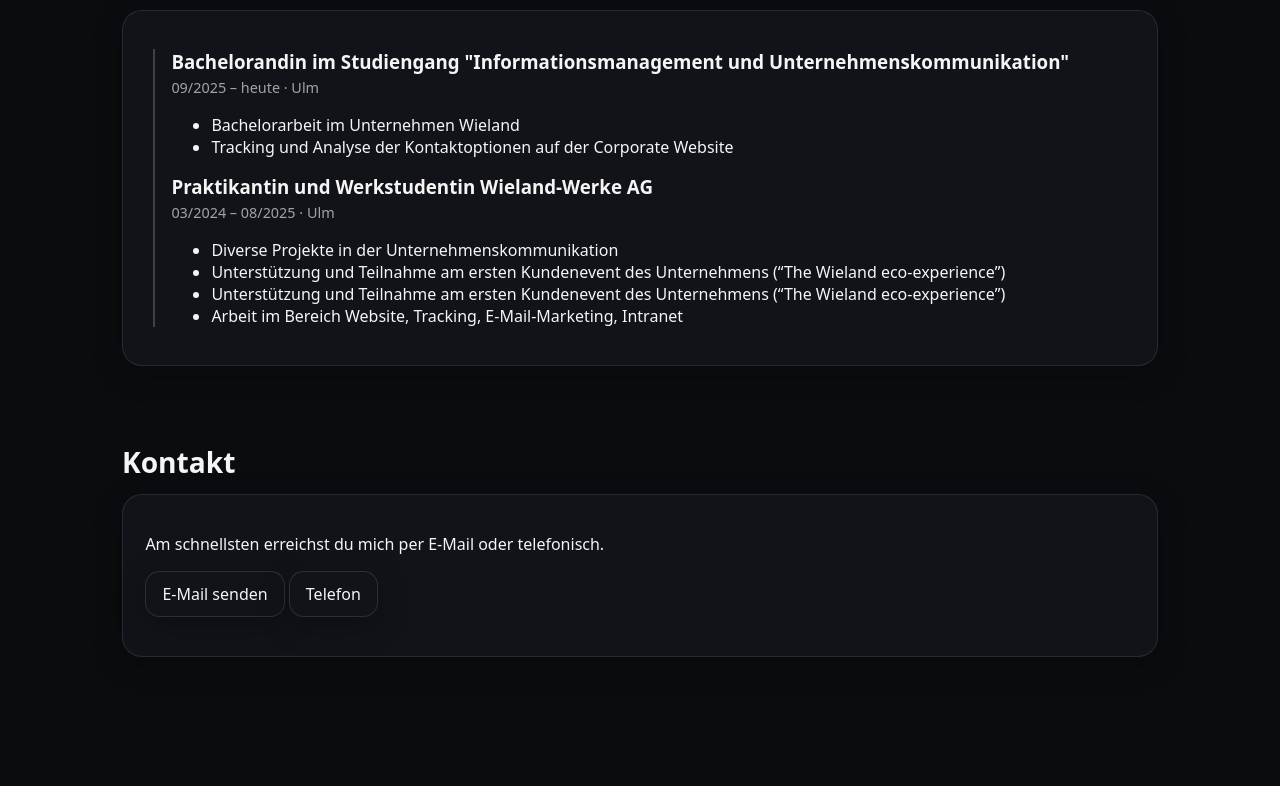
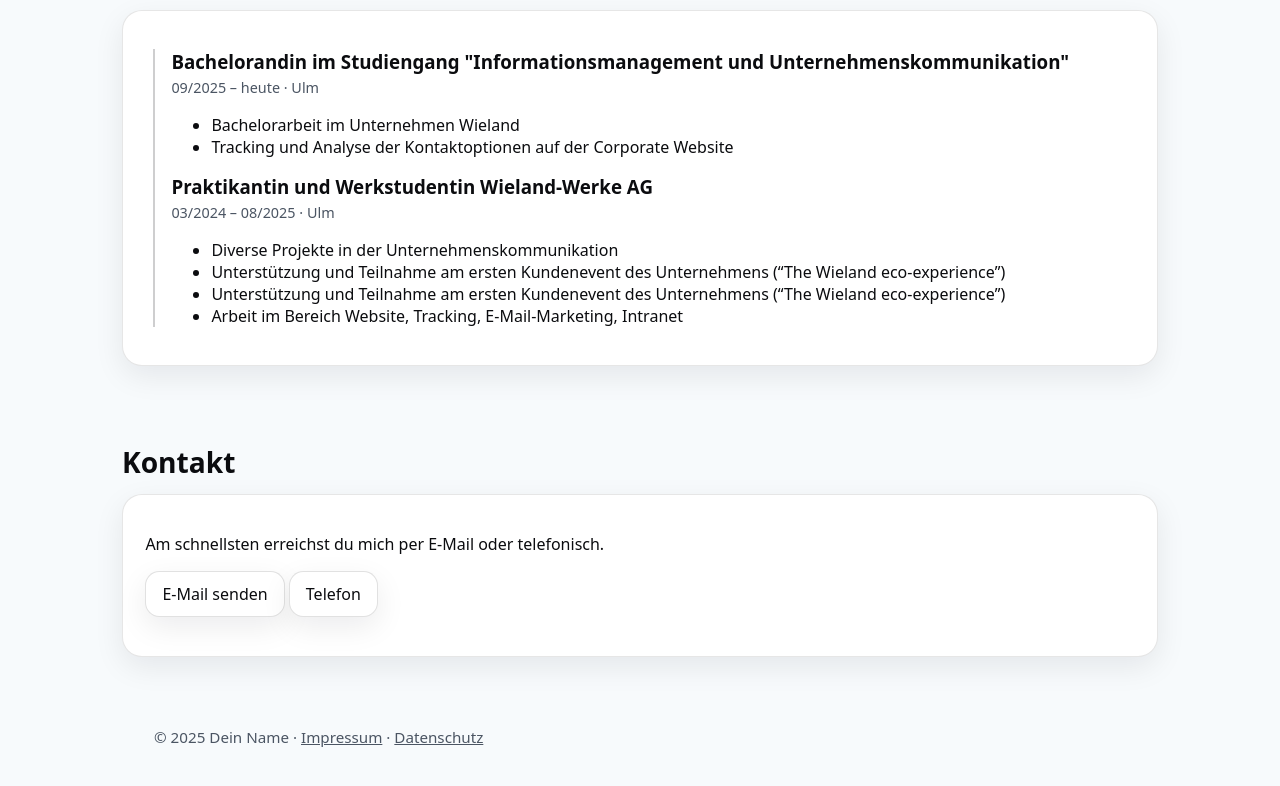
Before and after one commit to mrngnsr/mrngnsr.github.io, a plain HTML site: page index.html in a window 1280 px wide. Shown: the part 1372-2158 px from the top of the page. Drawn offline with Linux system fonts and the light colour scheme.

Commit message:
Update index.html

```diff
--- a/index.html
+++ b/index.html
@@ -231,6 +231,9 @@
     </section>
 
     <footer class="wrap">
+       <div>
+        © <span id="year"></span> Dein Name · <a href="#" rel="nofollow">Impressum</a> · <a href="#" rel="nofollow">Datenschutz</a>
+      </div>
     </footer>
   </main>
 
```
